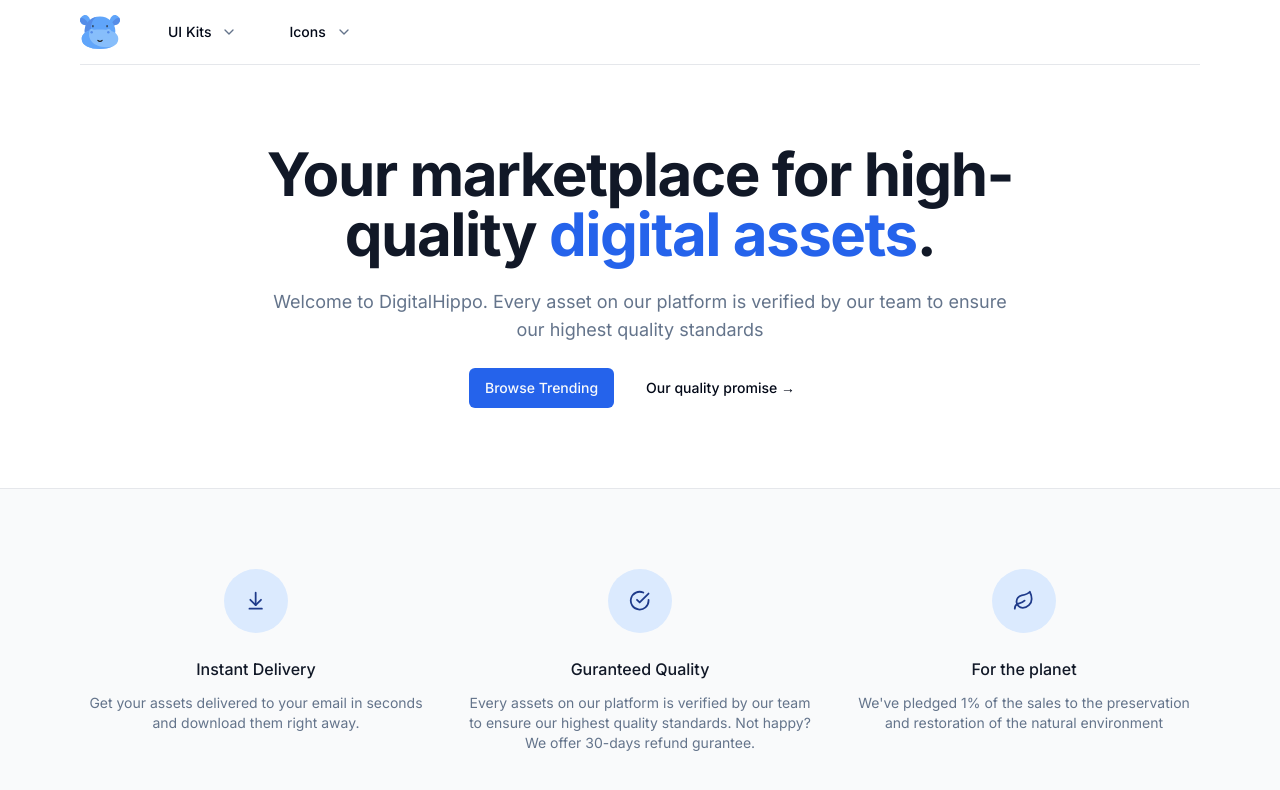
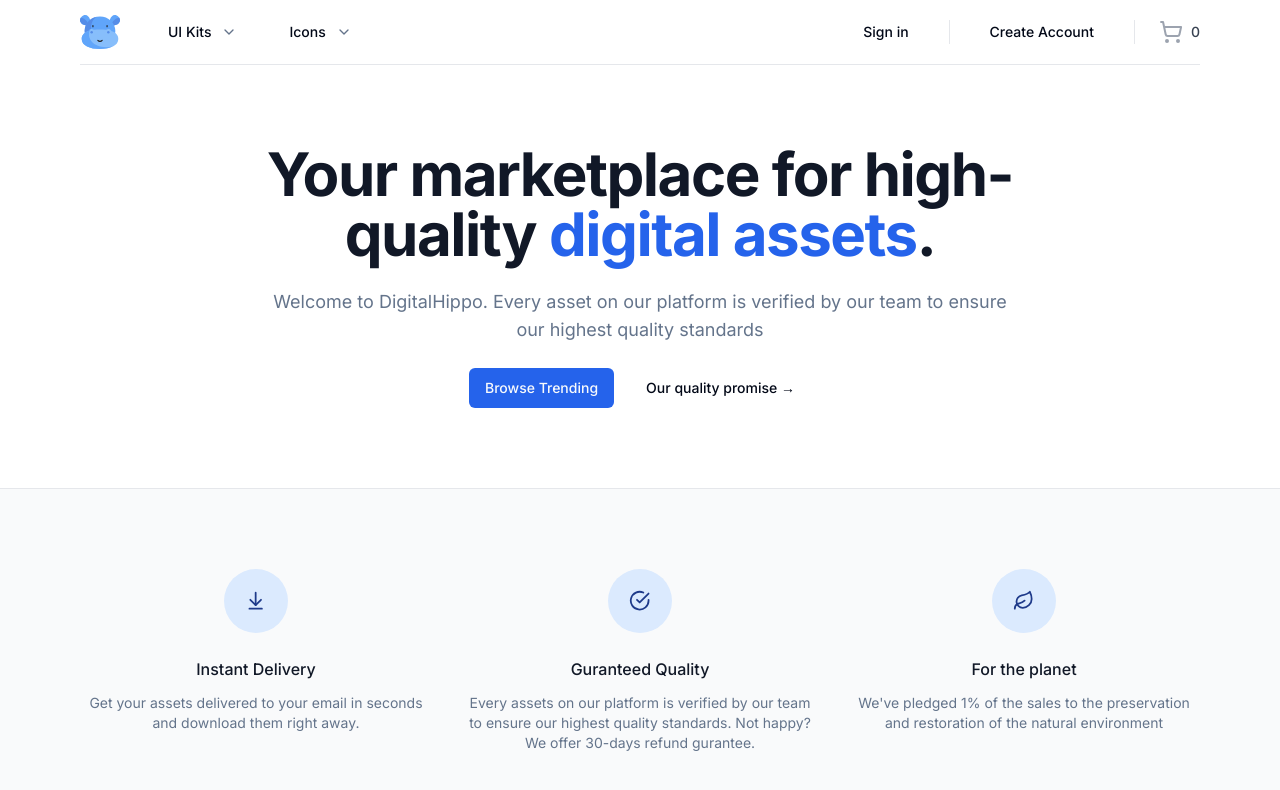
Before and after one commit to Aki0782/digital-hippo, a Next.js app: page / in a window 1280 px wide. Shown: the top 790 px of the page. Built offline with nearby package versions, Linux system fonts and the light colour scheme.

Commit message:
Navbar component

```diff
--- a/src/components/Navbar.tsx
+++ b/src/components/Navbar.tsx
@@ -1,11 +1,15 @@
 import Link from "next/link";
 import React from "react";
 
+import Cart from "./Cart";
 import { Icons } from "./Icons";
 import MaxWidthWrapper from "./MaxWidthWrapper";
 import NavItems from "./NavItems";
+import { buttonVariants } from "./ui/button";
 
 const Navbar = () => {
+  const user = null;
+
   return (
     <div className="bg-white sticky z-50 top-0 inset-x-0 h-16">
       <header className="relative bg-white">
@@ -21,6 +25,52 @@
               <div className="hidden z-50 lg:ml-8 lg:block lg:self-stretch">
                 <NavItems />
               </div>
+              <div className="ml-auto flex items-center">
+                <div className="hidden lg:flex lg:flex-1 lg:items-center lg:justify-end lg:space-x-6">
+                  {user ? null : (
+                    <Link
+                      className={buttonVariants({ variant: "ghost" })}
+                      href="/sign-in"
+                    >
+                      Sign in
+                    </Link>
+                  )}
+
+                  {user ? null : (
+                    <span
+                      className=" h-6 w-px bg-gray-200"
+                      aria-hidden="true"
+                    />
+                  )}
+                  {user ? (
+                    <p></p>
+                  ) : (
+                    <Link
+                      className={buttonVariants({ variant: "ghost" })}
+                      href="/sign-up"
+                    >
+                      Create Account
+                    </Link>
+                  )}
+                  {user ? (
+                    <span
+                      className=" h-6 w-px bg-gray-200"
+                      aria-hidden="true"
+                    />
+                  ) : null}
+                  {user ? null : (
+                    <div className="flex lg:ml-6">
+                      <span
+                        className=" h-6 w-px bg-gray-200"
+                        aria-hidden="true"
+                      />
+                    </div>
+                  )}
+                  <div className="ml-4 flow-root lg:ml-6">
+                    <Cart />
+                  </div>
+                </div>
+              </div>
             </div>
           </div>
         </MaxWidthWrapper>
```
